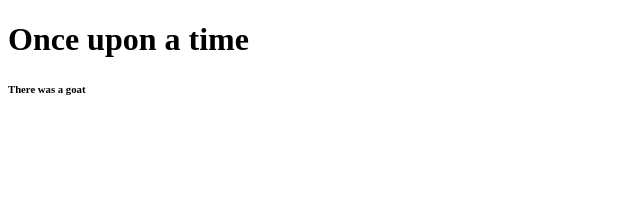
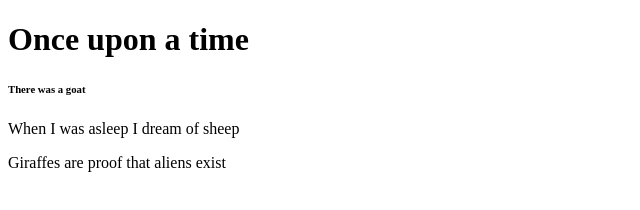
Before and after one commit to TartFroYo/TartFroYo.github.io, a plain HTML site: page index.html in a window 1280 px wide. Shown: the whole page, without its empty margins (0-640 px from the left). Drawn offline with Linux system fonts and the light colour scheme.

Commit message:
Update index.html

```diff
--- a/index.html
+++ b/index.html
@@ -9,6 +9,15 @@
 
         <h6>There was a goat</h6>
 
+        <p>When I was asleep I dream of sheep</p>
+
+
+
+
+
+
+        <p>Giraffes are proof that aliens exist</p>
+
 
     </body>
 
```
